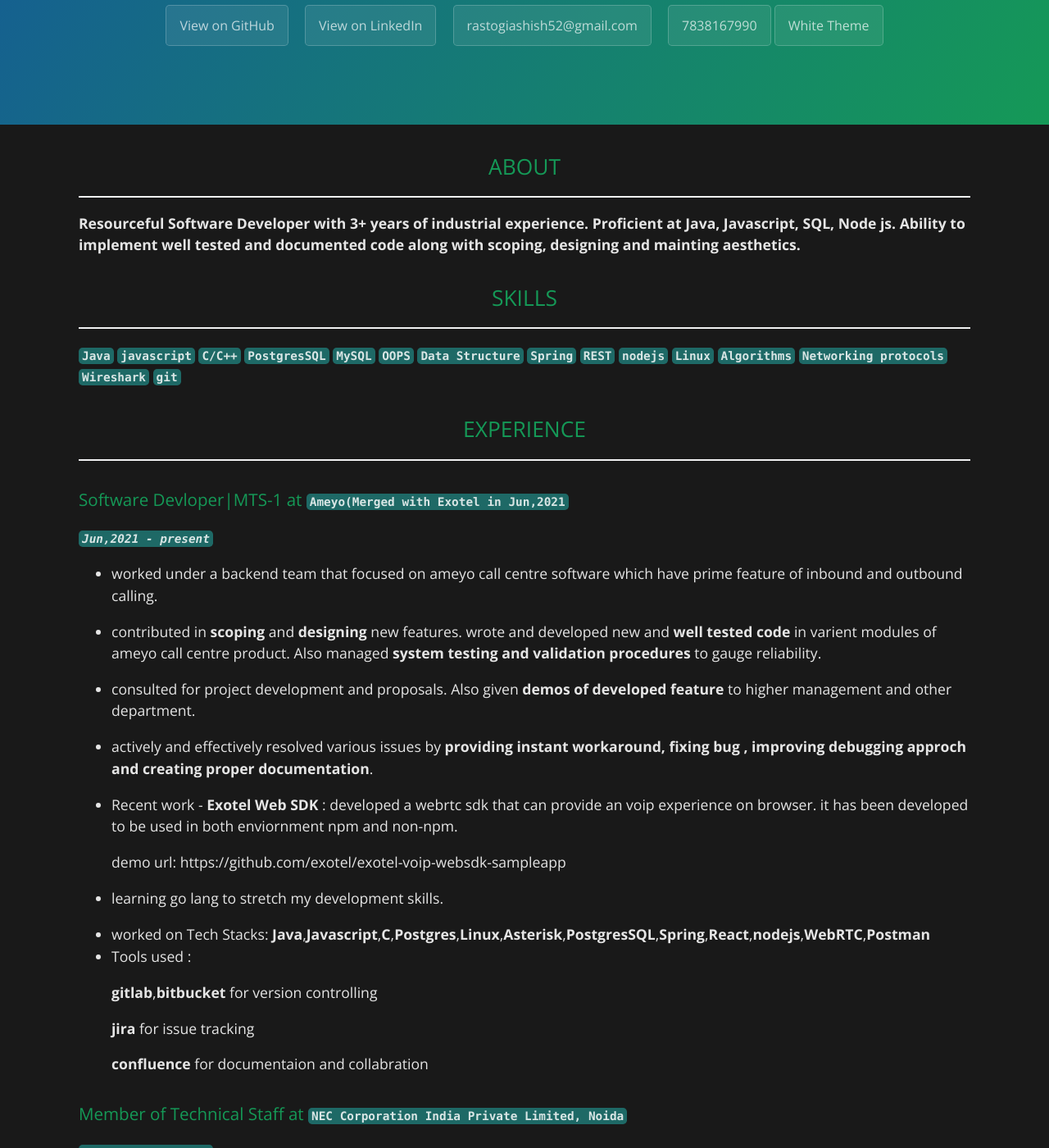
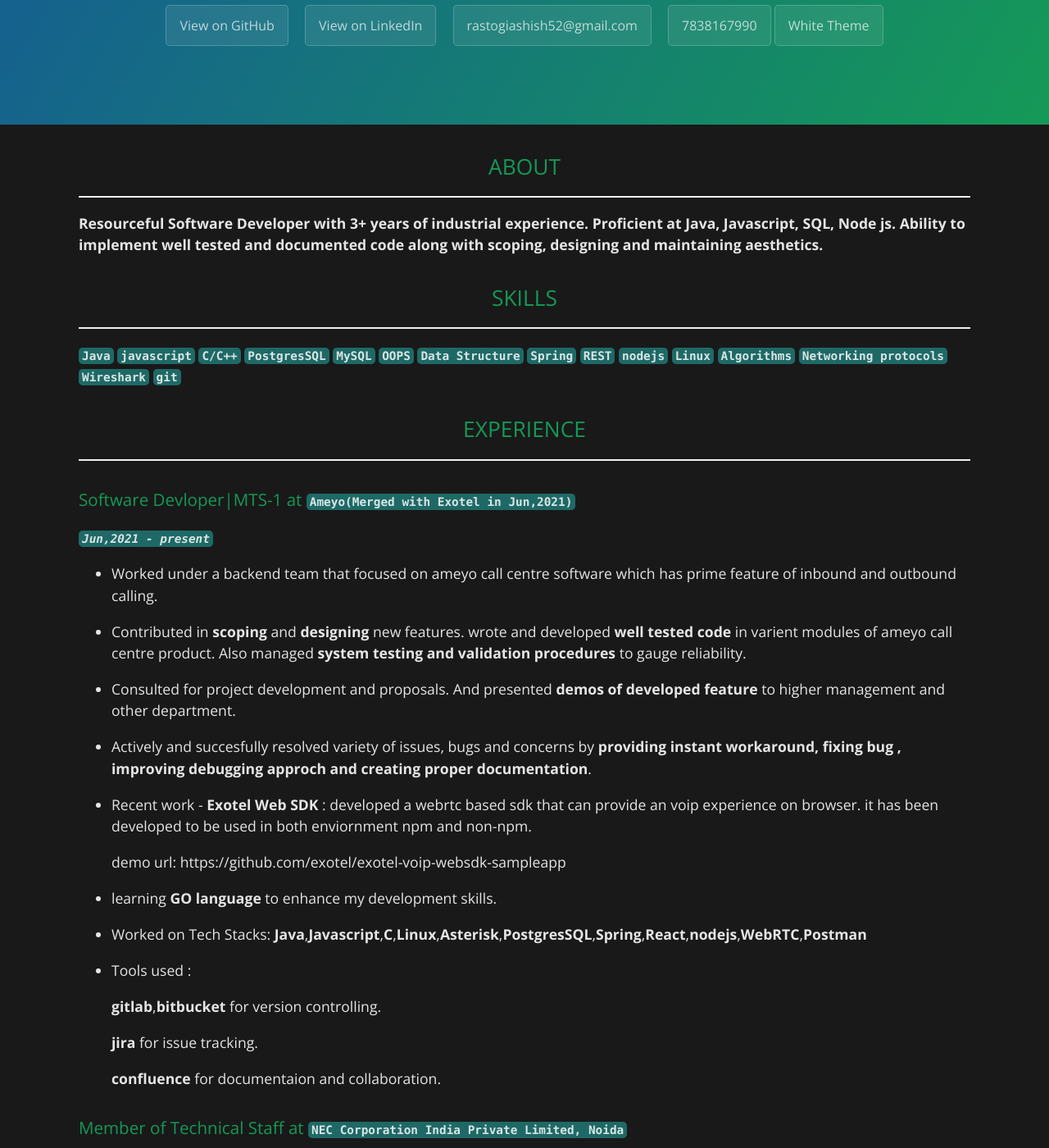
Before and after one commit to ImAshishRastogi/Resume, a Jekyll site: the page built from index.md, in a window 1280 px wide and 1400 px high, scrolled down 417 px. Shown: the whole window at 82% size. Built offline with Jekyll 4.4.1, drawn with Linux system fonts in a browser that asks for light colours.

Commit message:
experience update

```diff
--- a/index.md
+++ b/index.md
@@ -9,7 +9,7 @@ number : 7838167990
 ## ABOUT
 ---
 
-**Resourceful Software Developer with 3+ years of industrial experience. Proficient at Java, Javascript, SQL, Node js. Ability to implement well tested and documented code along with scoping, designing and mainting aesthetics.**
+**Resourceful Software Developer with 3+ years of industrial experience. Proficient at Java, Javascript, SQL, Node js. Ability to implement well tested and documented code along with scoping, designing and maintaining aesthetics.**
 ## SKILLS
 ---
 
@@ -17,34 +17,35 @@ number : 7838167990
 
 ## EXPERIENCE
 ---
-### Software Devloper|MTS-1 at **`Ameyo(Merged with Exotel in Jun,2021`**
+### Software Devloper|MTS-1 at **`Ameyo(Merged with Exotel in Jun,2021)`**
 
 _**`Jun,2021 - present`**_
 
- - worked under a backend team that focused on ameyo call centre software which have prime feature of inbound and outbound calling.
+ - Worked under a backend team that focused on ameyo call centre software which has prime feature of inbound and outbound calling.
 
-- contributed in **scoping** and **designing** new features.
-wrote and developed new and **well tested code** in varient modules of ameyo call centre product.
+- Contributed in **scoping** and **designing** new features.
+wrote and developed **well tested code** in varient modules of ameyo call centre product.
 Also managed **system testing and validation procedures** to gauge reliability.
 
-- consulted for project development and proposals. Also given **demos of developed feature** to higher management and other department.
+- Consulted for project development and proposals. And presented **demos of developed feature** to higher management and other department.
 
-- actively and effectively resolved various issues by **providing instant workaround, fixing bug , improving debugging approch and creating proper documentation**.
+- Actively and succesfully resolved variety of issues, bugs and concerns by **providing instant workaround, fixing bug , improving debugging approch and creating proper documentation**.
 
-- Recent work - **Exotel Web SDK** : developed a webrtc sdk that can provide an voip experience on browser. it has been developed to be used in both enviornment npm and non-npm.
+- Recent work - **Exotel Web SDK** : developed a webrtc based sdk that can provide an voip experience on browser. it has been developed to be used in both enviornment npm and non-npm.
 
     demo url: https://github.com/exotel/exotel-voip-websdk-sampleapp
 
-- learning go lang to stretch my development skills.
+- learning **GO language** to enhance my development skills.
 
-- worked on Tech Stacks: **Java**,**Javascript**,**C**,**Postgres**,**Linux**,**Asterisk**,**PostgresSQL**,**Spring**,**React**,**nodejs**,**WebRTC**,**Postman**
+- Worked on Tech Stacks: **Java**,**Javascript**,**C**,**Linux**,**Asterisk**,**PostgresSQL**,**Spring**,**React**,**nodejs**,**WebRTC**,**Postman**
+
 - Tools used :
 
-    **gitlab**,**bitbucket** for version controlling
+    **gitlab**,**bitbucket** for version controlling.
 
-    **jira** for issue tracking
+    **jira** for issue tracking.
 
-    **confluence** for documentaion and collabration
+    **confluence** for documentaion and collaboration.
 
 
 ### Member of Technical Staff at **`NEC Corporation India Private Limited, Noida`**
```
